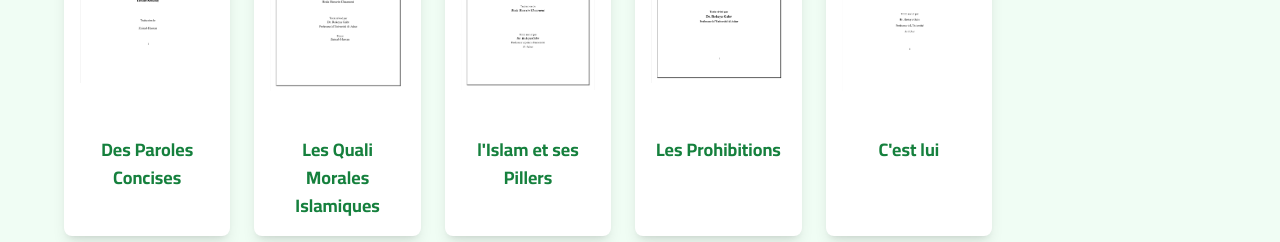
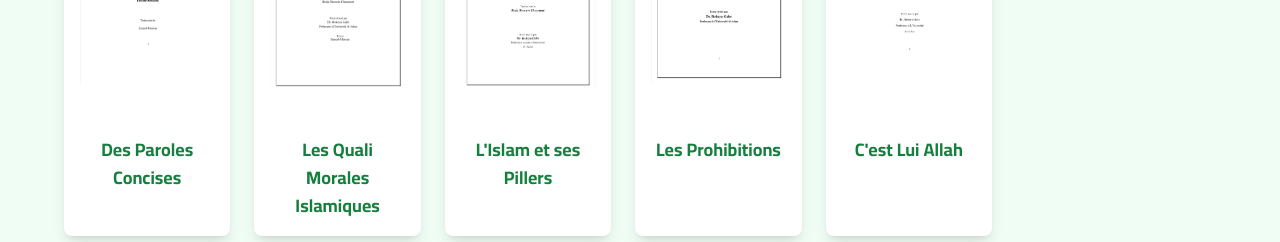
Before and after one commit to s-zankalony/tafseer-app, a React (Vite) app: page /books in a window 1280 px wide. Shown: the part 2740-2982 px from the top of the page. Built offline with nearby package versions, Linux system fonts and the light colour scheme.

Commit message:
fix: Correct book names for consistency in French titles

```diff
--- a/src/assets/books/booksData.js
+++ b/src/assets/books/booksData.js
@@ -157,7 +157,7 @@ const booksData = [
   // French Books
   {
     id: 'cest-lui',
-    name: "C'est lui",
+    name: "C'est Lui Allah",
     thumbnail: "/books/thumbnails/1 C'est lui.png",
     language: 'fr',
     pdf: "/books/french/1 C'est lui.pdf",
@@ -171,7 +171,7 @@ const booksData = [
   },
   {
     id: 'lislam-et-ses-pillers',
-    name: "l'Islam et ses Pillers",
+    name: "L'Islam et ses Pillers",
     thumbnail: "/books/thumbnails/2 l'Islam et ses Pillers.png",
     language: 'fr',
     pdf: "/books/french/2 l'Islam et ses Pillers.pdf",
```
